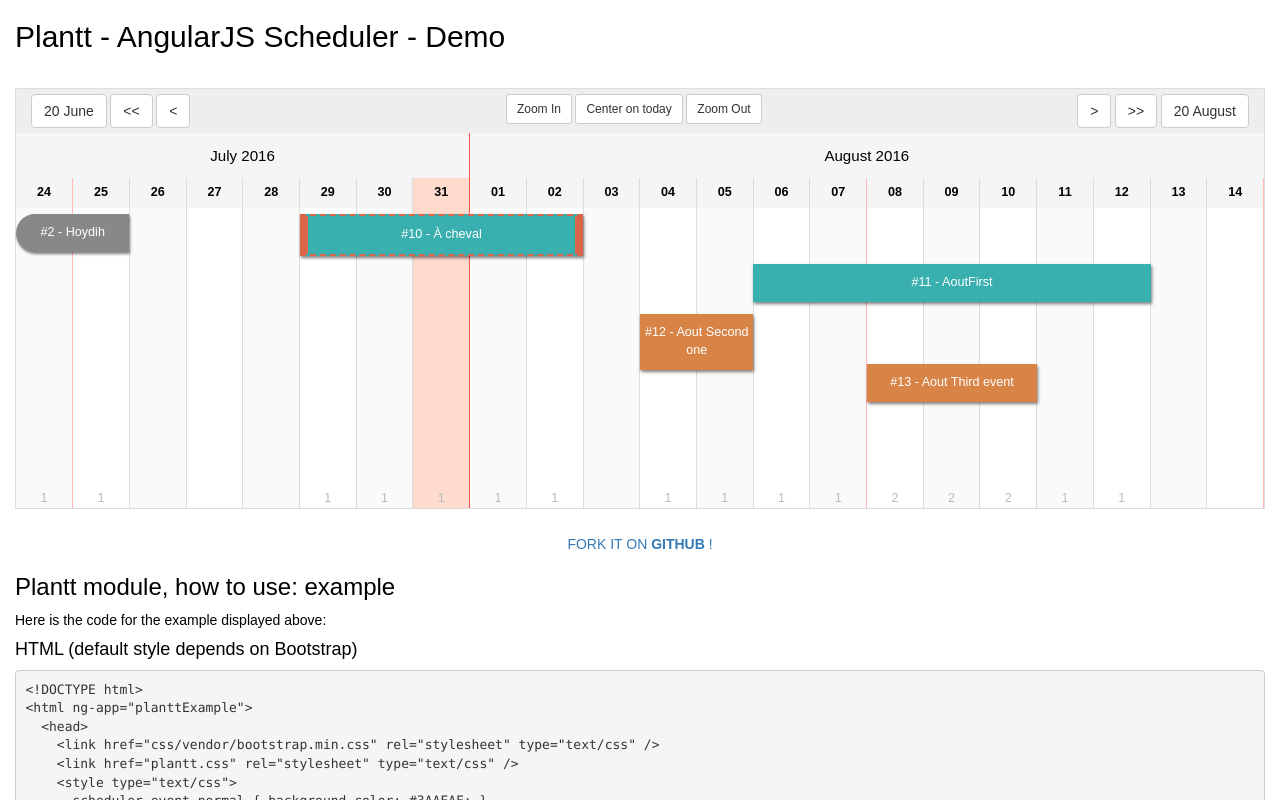
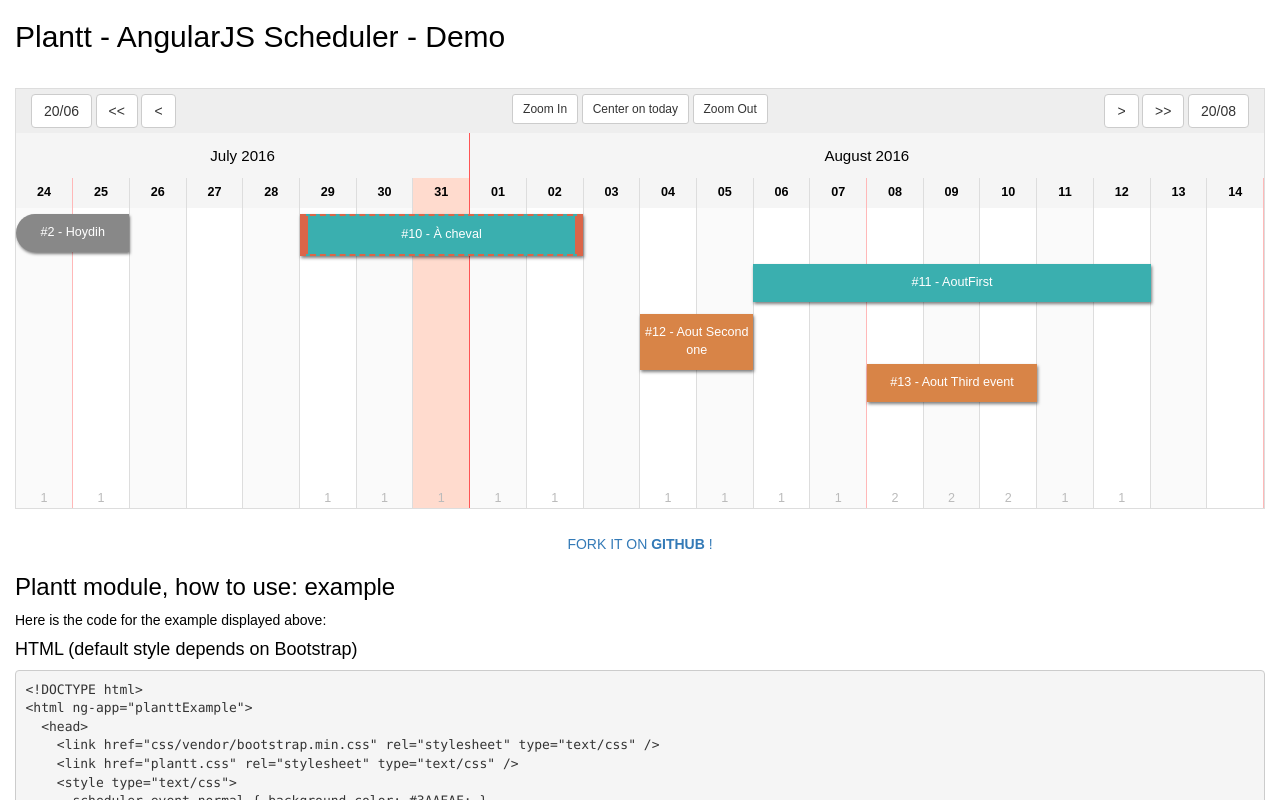
Before and after one commit to polosson/Plantt, a plain HTML site: page index.html in a window 1280 px wide. Shown: the top 800 px of the page. Drawn offline with Linux system fonts and the light colour scheme.

Commit message:
Minimize the setviewDate buttons

```diff
--- a/plantt-template.html
+++ b/plantt-template.html
@@ -1,14 +1,14 @@
 
 <div class="header">
 	<div class="prevActions">
-		<div class="btn btn-default" ng-click="setStartView(2016, 6, 20)">20 June</div>
+		<div class="btn btn-default" ng-click="setStartView(2016, 6, 20)">20/06</div>
 		<div class="btn btn-default" ng-click="prevDecade()"><<</div>
 		<div class="btn btn-default" ng-click="prevDay()"><</div>
 	</div>
 	<div class="nextActions">
 		<div class="btn btn-default" ng-click="nextDay()">></div>
 		<div class="btn btn-default" ng-click="nextDecade()">>></div>
-		<div class="btn btn-default" ng-click="setEndView(2016, 8, 20)">20 August</div>
+		<div class="btn btn-default" ng-click="setEndView(2016, 8, 20)">20/08</div>
 	</div>
 	<div class="centerActions">
 		<div class="btn btn-default btn-sm" ng-click="zoomIn(1)">Zoom In</div>
```
